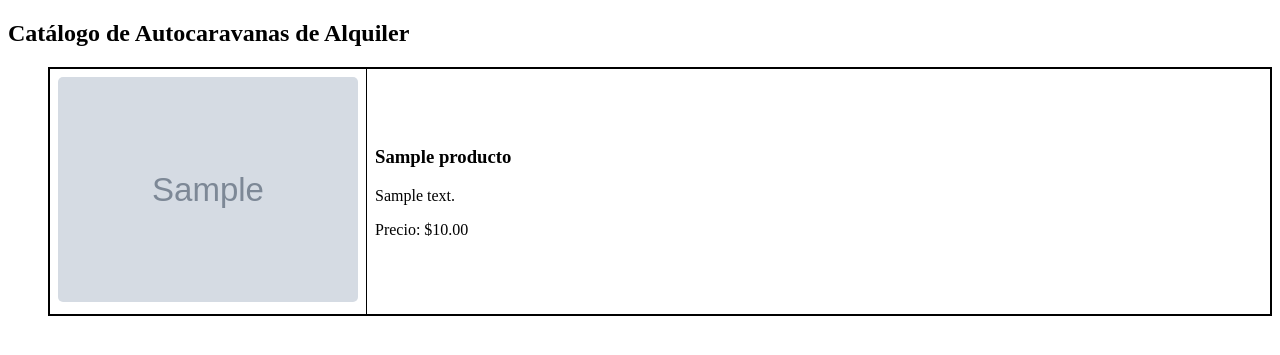
After one commit to Elemental-develop/Alquiler-de-autocaravanas, a Django app: page /productos/ in a window 1280 px wide. The commit adds this page. Shown: the top 355 px of the page. Run offline with Django 4.2, Linux system fonts and the light colour scheme; tables that the repository leaves empty hold one stand-in row (values such as "Sample post"); grey boxes marked "Sample" are stand-in pictures.

Commit message:
feat: products list

```diff
--- a/ProyectoPGPI/templates/home.html
+++ b/ProyectoPGPI/templates/home.html
@@ -1,5 +1,9 @@
 {% extends 'base.html' %}
 {% block content %}
 
-    <h1>Bienvenido a la página de inicio</h1>
+    <h1>Bienvenido a la web de alquiler de autocaravanas</h1>
+
+    <p><a href="/productos/">Consultar catálogo</a></p>
+
+
 {% endblock %}
--- a/ProyectoPGPI/urls.py
+++ b/ProyectoPGPI/urls.py
@@ -16,9 +16,12 @@ Including another URLconf
 """
 from django.contrib import admin
 from django.urls import path
+
+from producto.views import lista_productos
 from .views import home
 
 urlpatterns = [
     path('admin/', admin.site.urls),
-    path('', home)
+    path('', home),
+    path('productos/', lista_productos, name='lista_productos')
 ]
--- a/ProyectoPGPI/views.py
+++ b/ProyectoPGPI/views.py
@@ -2,4 +2,5 @@ from django.shortcuts import get_object_or_404, render, redirect
 
 
 def home(request):
+
         return render(request, "home.html")
--- /dev/null
+++ b/producto/templates/lista_productos.html
@@ -0,0 +1,56 @@
+<!DOCTYPE html>
+<html lang="es">
+
+<head>
+    <meta charset="UTF-8">
+    <meta name="viewport" content="width=device-width, initial-scale=1.0">
+    <title>Catálogo</title>
+    <style>
+        table {
+            border-collapse: collapse;
+            border: 2px solid #000;
+            width: 100%;
+        }
+
+        /* Estilo para las celdas de la tabla */
+        td {
+            border: 1px solid #000;
+            text-align: left;
+            padding: 8px;
+        }
+
+        /* Estilo para la primera columna (imagen) */
+        td:first-child {
+            width: 300px; /* Establece la anchura deseada para la imagen */
+        }
+
+        /* Estilo para la imagen */
+        img {
+            max-width: 100%;
+            height: auto;
+            border-radius: 5px;
+        }
+    </style>
+</head>
+
+<body>
+    <h2>Catálogo de Autocaravanas de Alquiler</h2>
+    <ul>
+        {% for producto in productos %}
+        <table>
+            <tr>
+                <td>
+                    <img src="{{ producto.imagen }}" alt="{{ producto.nombre }}" width="300">
+                </td>
+                <td>
+                    <h3>{{ producto.nombre }}</h3>
+                    <p>{{ producto.descripcion }}</p>
+                    <p>Precio: ${{ producto.precio }}</p>
+                </td>
+            </tr>
+        </table>
+        {% endfor %}
+    </ul>
+</body>
+
+</html>
--- a/producto/views.py
+++ b/producto/views.py
@@ -1,3 +1,6 @@
 from django.shortcuts import render
+from .models import Producto
 
-# Create your views here.
+def lista_productos(request):
+    productos = Producto.objects.all()
+    return render(request, 'lista_productos.html', {'productos': productos})
```
